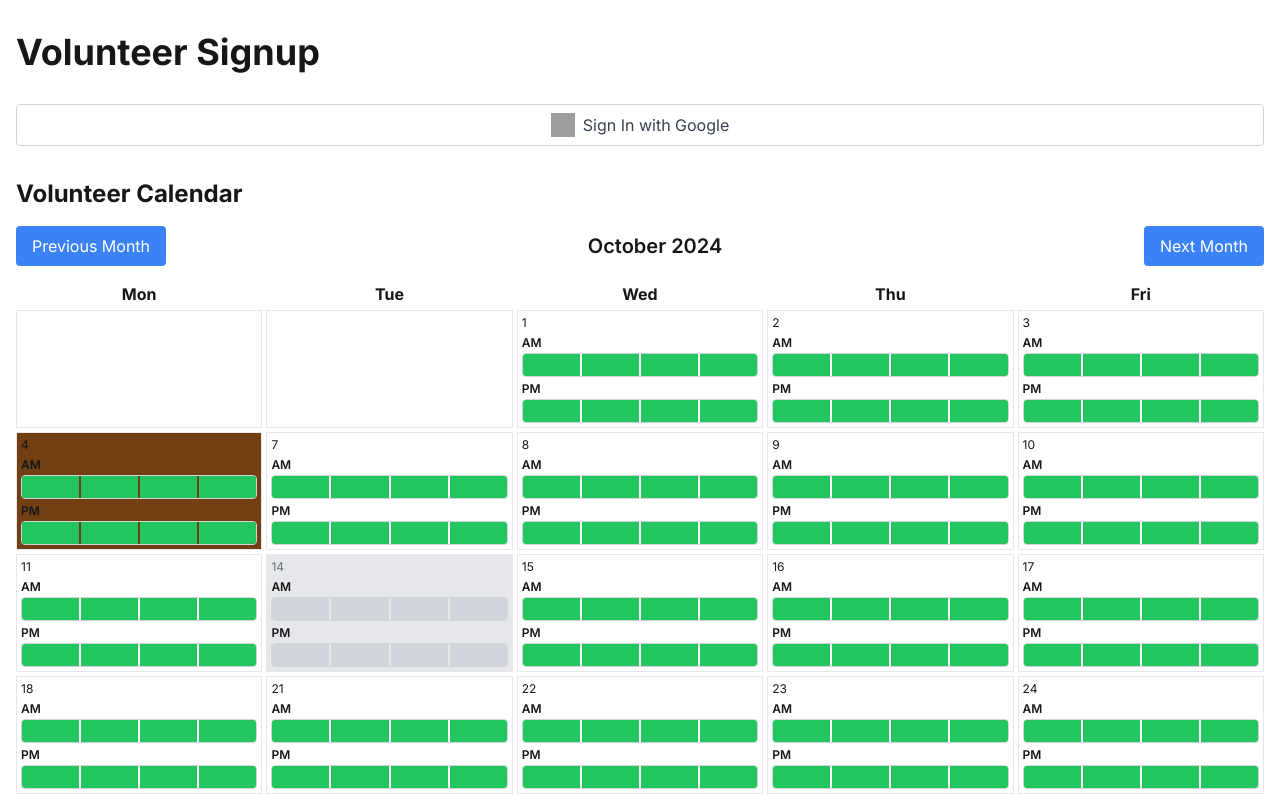
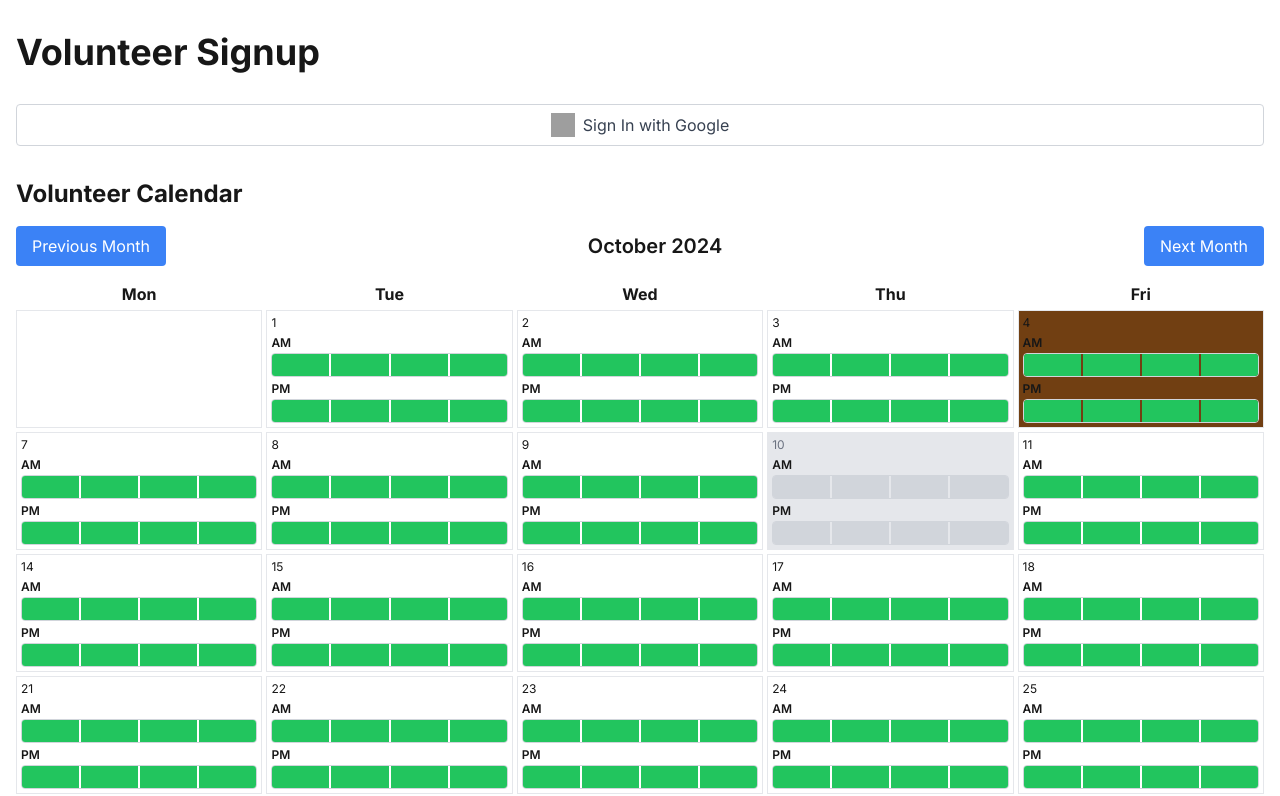
Before and after one commit to johnalexander404/eve-elem, a Next.js app: page / in a window 1280 px wide. Shown: the top 796 px of the page. Built offline with nearby package versions, Linux system fonts and the light colour scheme; no server answers; the database is empty; grey boxes are pictures that could not be loaded.

Commit message:
deploy fixes

```diff
--- a/app/components/Calendar.tsx
+++ b/app/components/Calendar.tsx
@@ -25,9 +25,14 @@ const holidays = [
   '2023-09-04', '2023-10-09', '2023-11-11', '2023-11-23', '2023-12-25',
   // 2024 Holidays
   '2024-01-01', '2024-01-15', '2024-02-19', '2024-05-27', '2024-07-04',
-  '2024-09-02', '2024-10-14', '2024-11-11', '2024-11-28', '2024-12-25',
+  '2024-09-02', '2024-10-10', '2024-11-11','2024-11-20', '2024-11-28', '2024-12-25',
+  '2024-11-25', '2024-11-26', '2024-11-27',  '2024-11-29', '2024-12-23',
+  '2024-12-24', '2024-12-26', '2024-12-27', '2024-12-30', '2024-12-31',
   // 2025 Holidays
-  '2025-01-01', '2025-01-20', '2025-02-17', '2025-05-26', '2025-07-04',
+  '2025-01-01', '2024-01-02', '2024-01-03', '2024-01-09', '2025-01-20',
+    '2025-02-17' , '2025-02-18' , '2025-02-19' , '2025-02-20','2025-02-21','2025-03-31',
+    '2025-04-18' , '2025-04-21' , '2025-04-22' , '2025-04-23','2025-04-24','2025-04-25',
+    '2025-05-26', '2025-07-04',
   '2025-09-01', '2025-10-13', '2025-11-11', '2025-11-27', '2025-12-25'
 ]
 
@@ -222,7 +227,7 @@ export default function Calendar({ currentDate, setCurrentDate }: CalendarProps)
                 {day}
               </div>
           ))}
-          {Array.from({ length: startOfMonth(currentDate).getDay() }).map((_, index) => (
+          {Array.from({ length: startOfMonth(currentDate).getDay() -1 }).map((_, index) => (
               <div key={`empty-${index}`} className="border p-1"></div>
           ))}
           {daysInMonth.filter(day=>!isWeekend(day)).map(renderDay)}
```
